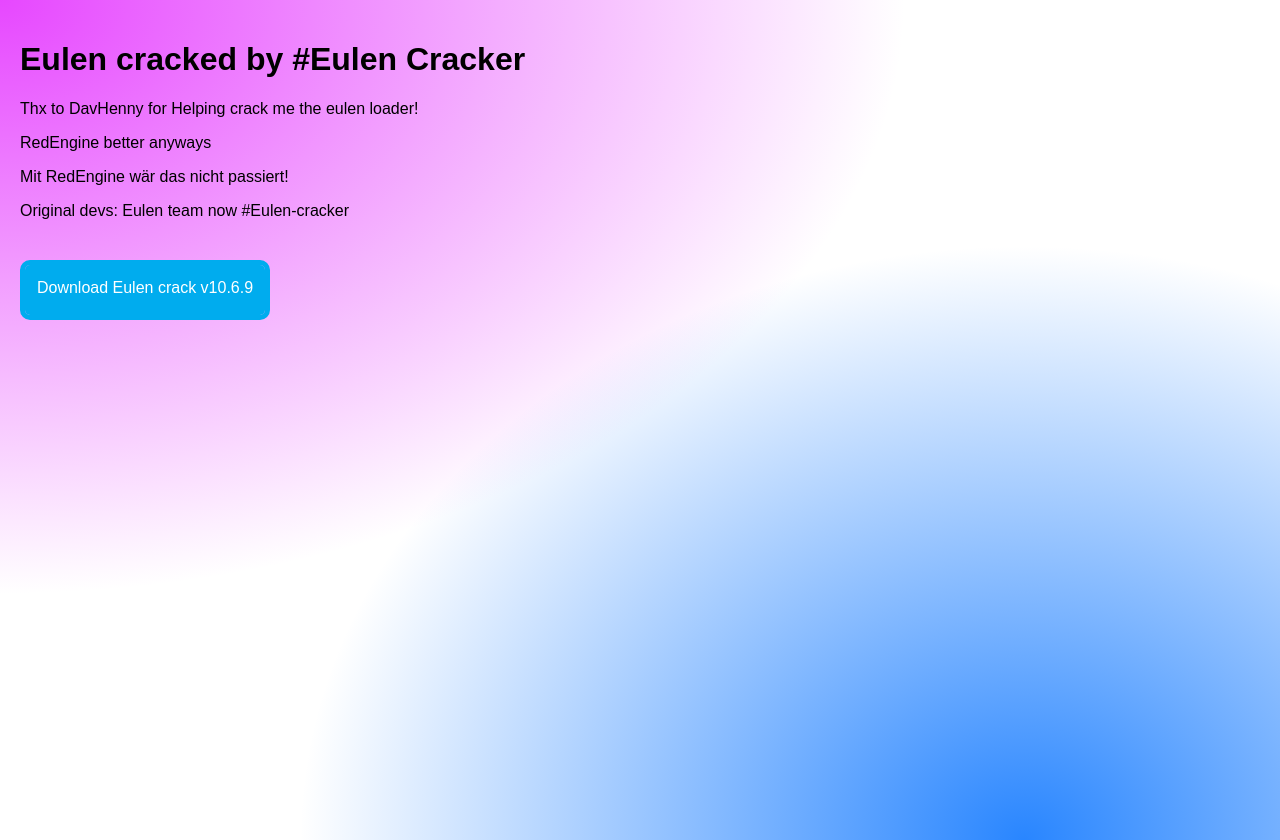
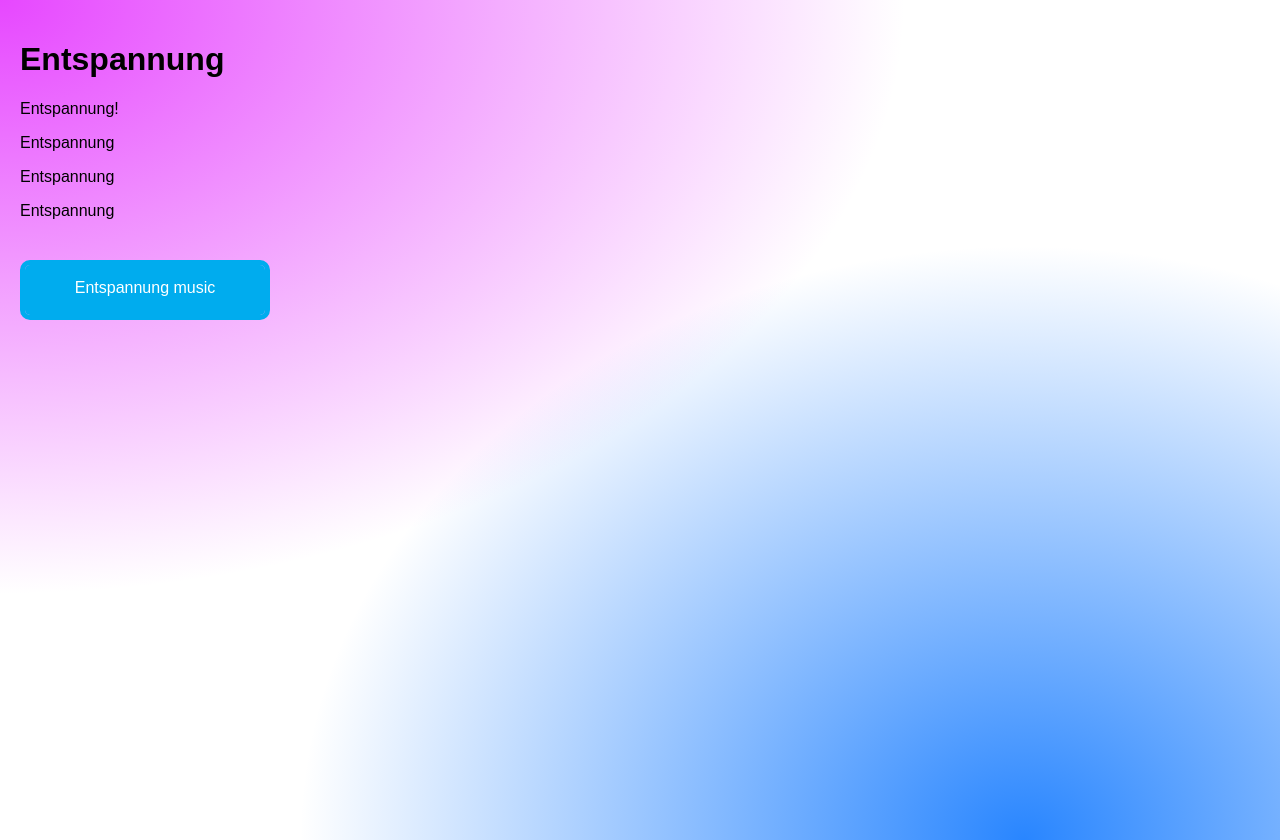
Before and after one commit to Scheater/Entspannung, a plain HTML site: page index.html in a window 1280 px wide. Drawn offline with Linux system fonts and the light colour scheme.

Commit message:
Update index.html

```diff
--- a/index.html
+++ b/index.html
@@ -3,22 +3,22 @@
 <head>
 <meta charset="UTF-8">
 <meta name="viewport" content="width=device-width, initial-scale=1.0">
-<title>Eulen cracked by #Eulen Cracker</title>
+<title>Entspannung</title>
 <link rel="stylesheet" href="styles.css">
 </head>
 <body>
-    <h1>Eulen cracked by #Eulen Cracker</h1>
-    <p>Thx to DavHenny for Helping crack me the eulen loader!</p>
-    <p>RedEngine better anyways</p>
-    <p>Mit RedEngine wär das nicht passiert!</p>
-    <p>Original devs: Eulen team now #Eulen-cracker</p>
+    <h1>Entspannung</h1>
+    <p>Entspannung!</p>
+    <p>Entspannung</p>
+    <p>Entspannung</p>
+    <p>Entspannung</p>
 
     <div class="download-btn btn-1" id="fullscreen-btn">
         <div class="top">
-            <i class="fa fa-cloud-download"></i> Download Eulen crack v10.6.9
+            <i class="fa fa-cloud-download"></i>Entspannung music
         </div>
         <div class="bottom">
-            Size: 69MB
+            Size: Jetzt anschauen
         </div>
     </div>
 
```
